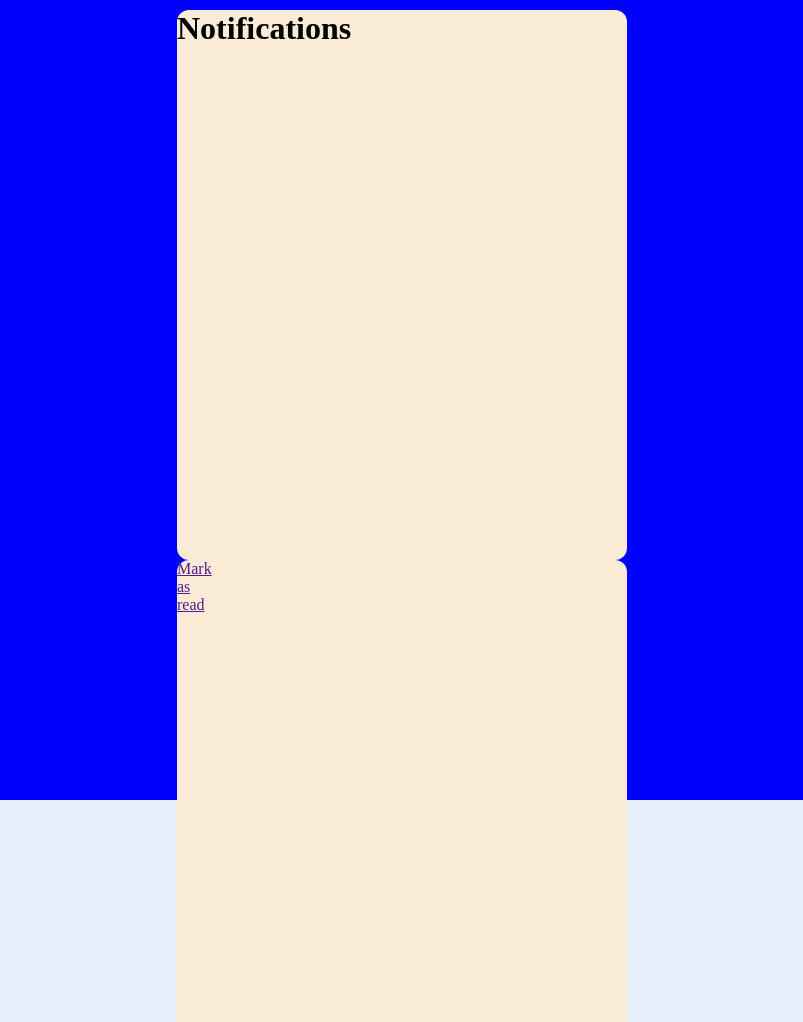
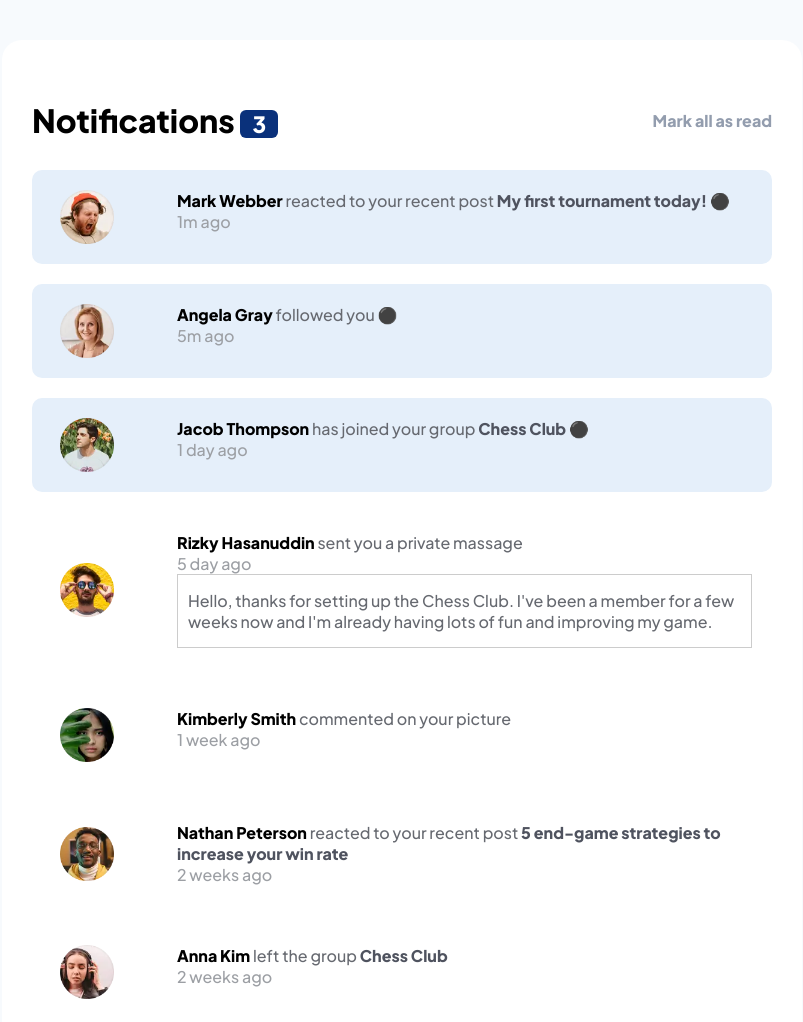
Before and after one commit to StevenGerman/codigo10, a plain HTML site: page retos/reto 5 notificaciones/notificaciones.html in a window 1280 px wide. Shown: the top 1022 px of the page, without its empty margins (238-1041 px from the left). Drawn offline with Linux system fonts and the light colour scheme.

Commit message:
javascript

```diff
--- a/retos/reto 5 notificaciones/notificaciones.css
+++ b/retos/reto 5 notificaciones/notificaciones.css
@@ -5,27 +5,157 @@
 }
 
 body{
-    background-color: hsl(211, 68%, 94%);
+    background-color: hsl(210, 60%, 98%);
+    font-family: 'Plus Jakarta Sans', sans-serif;
 }
 
-.grid-container{
-    background-color: blue;
-    width: 100%;
-    height: 100vh;
-    display:grid;
-    justify-content: center;
+h1{
+    font-size: 1.5em;
+}
+
+.container{
+    background-color: #fff;
+    height: 100%;
+    max-width: 600px;
+    padding: 20px;
+    margin: 0px auto;
+    display: grid;
+    grid-template-areas:
+    "header"
+    "main"
+    ;
+    grid-template-rows: 100px auto;
+}
+
+.header{
+    display: grid;
+    grid-template-columns: 1fr auto;
     align-items: center;
-    padding-top: 10px;
+    /*background-color: aqua;*/
+    grid-area: header;
+}
+
+.header .badge{
+    background-color: hsl(219, 85%, 26%);
+    color: #fff;
+    font-size: 0.7em;
+    padding: 0px 12px;
+    border-radius: 6px;
+}
+
+.header a{
+    justify-self: end;
+    color: hsl(219, 14%, 63%);
+}
+.header a:hover{
+    text-decoration: none;
+    color: hsl(219, 85%, 26%);
+}
+
+
+.main{
+    /*background-color: green;*/
+    display: grid;
+    grid-area: main;
+    align-content: flex-start;
+    gap: 10px;
+}
+
+.main .card{
+    display: grid;
+    height: auto;
+    border-radius: 10px;
+    /*background-color: green;*/
+    padding: 0px 10px;
+    grid-template-areas:
+    "avatar content";
+    column-gap: 1px;
+    grid-template-columns: 15% auto;
+}
+
+.main .card .avatar{
+    grid-area: avatar;
+}
+
+.main .card .avatar {
+    margin: auto auto;
+}
+
+.main .card .avatar img{
+    width: 80%;
+}
+a{
+    text-decoration: none;
+    color: hsl(224deg 9% 34%);
+    font-weight: 800;
+}
+.main .card .content{
+    grid-area: content;
+    color:hsl(222deg 5% 42%);
+}
+
+div .unread{
+    background-color:hsl(211, 68%, 94%);
+}
+
+.unread .content p::after{
+    content: "  ⚫";
+    color: red;
+    width: 5px;
 
 }
+strong{
+    color: #000;
+}
+.main .card .content .time{
+    color: #9c9fa4;
+}
 
-.grid-hijo
-{
-    display: grid;
-    width: 450px;
-    height: 550px;
-    background-color: antiquewhite;
-    border-radius: 12px;
-    grid-template-columns: 20px;
-    grid-template-rows: 100px 100px;
+.card__sms {
+    padding: 15px 10px;
+    border: 1px solid #ccc;
 }
+
+
+
+/*.picture p::after{
+    content: url(./assets/images/image-chess.webp);
+    display:block;
+    width: 5px;
+    height:5px;
+    position:relative;
+    left: 150px;
+    top: -20px;
+}*/
+
+
+@media (min-width: 600px){
+    h1{
+        font-size: 2em;
+    }
+
+    .container{
+        margin: 40px auto;
+        border-radius: 20px;
+        padding: 30px;
+        max-width: 800px;
+
+    }
+    .main{
+        gap: 20px;
+    }
+    .main .card{
+        padding: 20px;
+        gap: 20px;
+
+    }
+    .main .card .avatar{
+        display: flex;
+        align-items: flex-start;
+
+    }
+    .main .card .avatar img{
+        width: 60%;
+    }
+
+}
--- a/retos/reto 5 notificaciones/notificaciones.html
+++ b/retos/reto 5 notificaciones/notificaciones.html
@@ -11,14 +11,105 @@
     <link href="https://fonts.googleapis.com/css2?family=Plus+Jakarta+Sans:wght@500;800&display=swap" rel="stylesheet">
 </head>
 <body>
-    <div class="grid-container">
-        <div class="grid-hijo">
-            <h1>Notifications</h1>
+    <div class="container">
+        <div class="header ">
+            <h1>
+                Notifications
+                <span class="badge">3</span>
+            </h1>
+            <a href="#">Mark all as read</a>
         </div>
-        <div class="grid-hijo">
-            <a href="">Mark as read</a>
+        <div class="main">
+            <div class="card unread">
+                <div class="avatar">
+                    <img src="./assets/images/avatar-mark-webber.webp" alt="avatar">
+                </div>
+                <div class="content">
+                    <p><strong>Mark Webber</strong>  reacted to your recent post
+                        <a href="#"> My first tournament today!</a></p>
+                    <div class="time">
+                        1m ago
+                    </div>
+                </div>
+
+            </div>
+            <div class="card unread">
+                <div class="avatar">
+                    <img src="./assets/images/avatar-angela-gray.webp" alt="avatar">
+                </div>
+                <div class="content">
+                    <p><strong>Angela Gray</strong> followed you</p>
+                    <div class="time">
+                        5m ago
+                    </div>
+                </div>
+
+            </div>
+            <div class="card unread">
+                <div class="avatar">
+                    <img src="./assets/images/avatar-jacob-thompson.webp" alt="avatar">
+                </div>
+                <div class="content">
+                    <p> <strong>Jacob Thompson</strong> has joined your group <a href="#">Chess Club</a> </p>
+                    <div class="time">
+                        1 day ago
+                    </div>
+                </div>
+            </div>
+            <div class="card sms">
+                <div class="avatar">
+                    <img src="./assets/images/avatar-rizky-hasanuddin.webp" alt="avatar">
+                </div>
+                <div class="content">
+                    <p> <strong>Rizky Hasanuddin</strong> sent you a private massage</p>
+                    <div class="time">
+                        5 day ago
+                    </div>
+                    <div class="card__sms">
+                        <p>
+                            Hello, thanks for setting up the Chess Club. I've been a member
+                            for a few weeks now and I'm already having lots of fun and
+                            improving my game.
+                        </p>
+                    </div>
+                </div>
+            </div>
+            <div class="card">
+                <div class="avatar">
+                    <img src="./assets/images/avatar-kimberly-smith.webp" alt="avatar">
+                </div>
+                <div class="content picture">
+                    <p> <strong>Kimberly Smith</strong> commented on your picture</p>
+                    <div class="time">
+                        1 week ago
+                    </div>
+                </div>
+            </div>
+            <div class="card">
+                <div class="avatar">
+                    <img src="./assets/images/avatar-nathan-peterson.webp" alt="avatar">
+                </div>
+                <div class="content">
+                    <p> <strong>Nathan Peterson</strong> reacted to your recent post <a href="#">5 end-game strategies to increase your win rate</a> </p>
+                    <div class="time">
+                        2 weeks ago
+                    </div>
+                </div>
+            </div>
+            <div class="card">
+                <div class="avatar">
+                    <img src="./assets/images/avatar-anna-kim.webp" alt="avatar">
+                </div>
+                <div class="content">
+                    <p> <strong>Anna Kim</strong> left the group <a href="#">Chess Club</a> </p>
+                    <div class="time">
+                        2 weeks ago
+                    </div>
+                </div>
+            </div>
+
+
         </div>
-
     </div>
 </body>
 </html>
```
Also changed, not shown: javascript/semana5/closures.js (added, +24 -0 lines), javascript/semana5/funciones.js (added, +60 -0 lines), javascript/semana5/operaciones.js (added, +22 -0 lines), javascript/semana5/reto1.js (added, +15 -0 lines), javascript/semana5/variables.html (added, +21 -0 lines), javascript/semana5/variables.js (added, +46 -0 lines).
